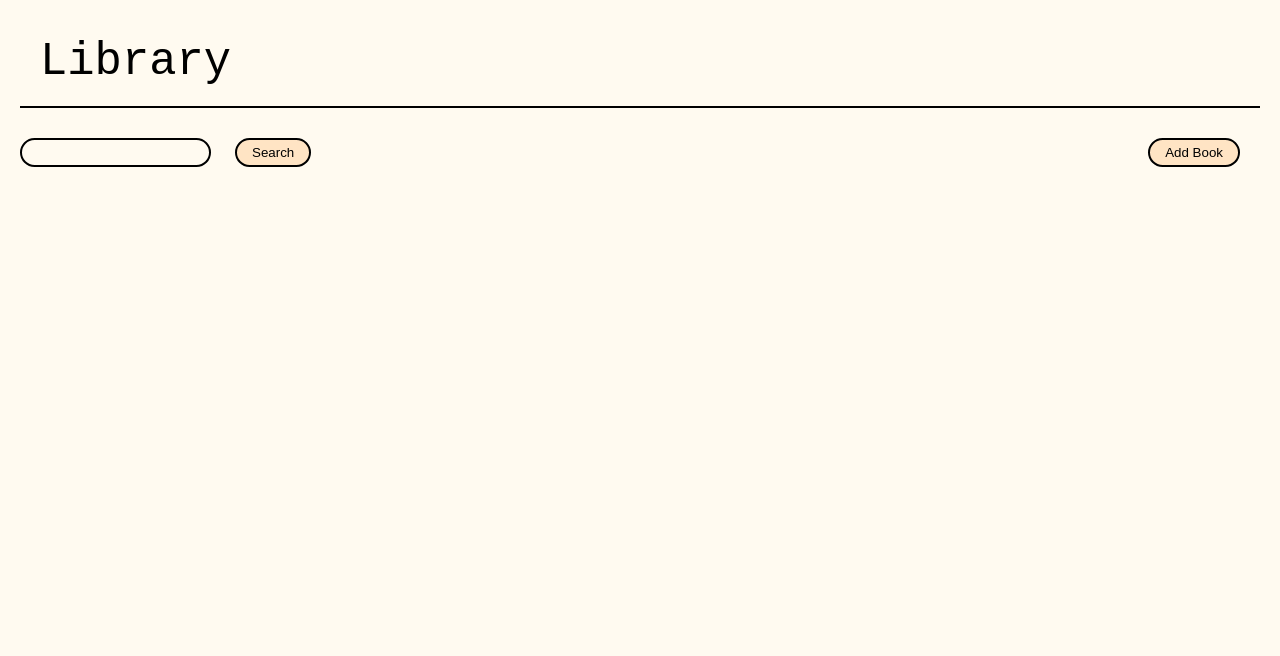
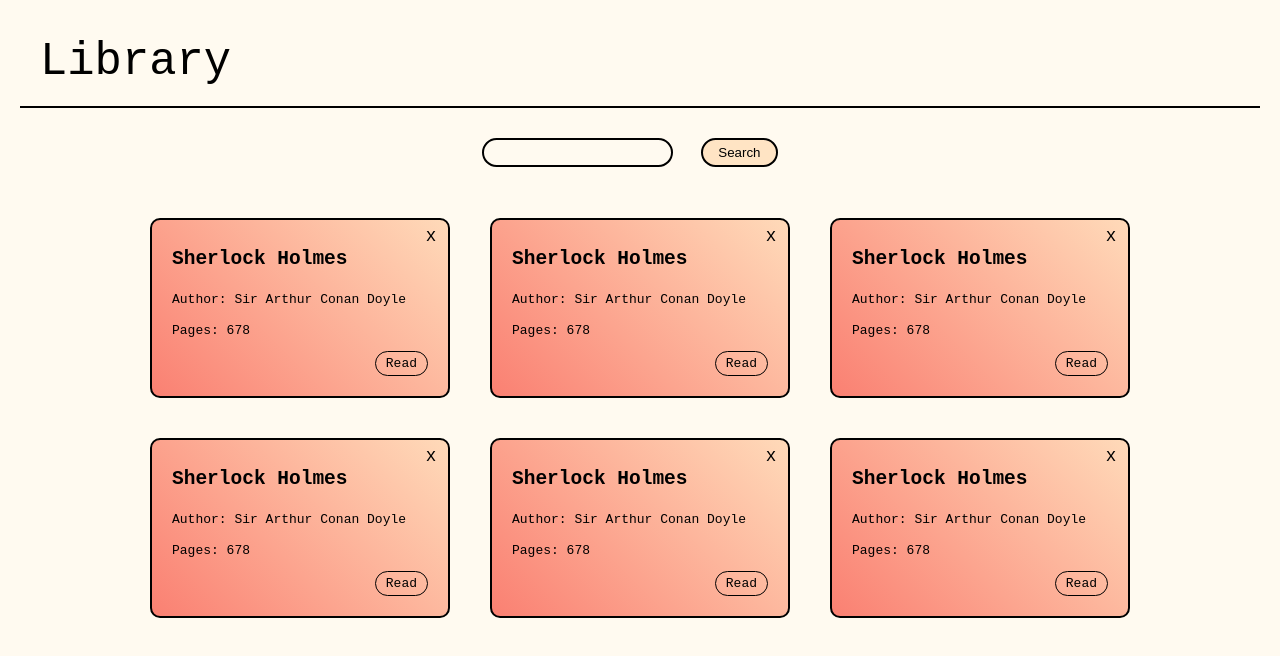
Before and after one commit to dwrik/library, a plain HTML site: page index.html in a window 1280 px wide. Drawn offline with Linux system fonts and the light colour scheme.

Commit message:
Added css for book cards

```diff
--- a/css/style.css
+++ b/css/style.css
@@ -6,6 +6,14 @@ div {
     border-radius: 10px;
 }
 */
+
+:root {
+    font-family: monospace;
+}
+
+* {
+    box-sizing: border-box;
+}
 
 body {
     background-color: floralwhite;
@@ -20,7 +28,6 @@ body {
 
 #title {
     font-size: 3.5em;
-    font-family: monospace;
     border-bottom: 2px solid black;
     padding: 20px;
 }
@@ -31,7 +38,7 @@ body {
     display: flex;
     flex-wrap: wrap;
     align-items: center;
-    justify-content: space-between;
+    justify-content: center;
     background-color: none;
     border-radius: 15px;
     margin: 20px auto;
@@ -61,3 +68,55 @@ body {
 #search-bar:focus {
     outline: none;
 }
+
+#card-container {
+    display: flex;
+    flex-wrap: wrap;
+    justify-content: center;
+}
+
+.card {
+    width: 300px;
+    height: 180px;
+    margin: 20px;
+    padding: 20px;
+    display: flex;
+    flex-direction: column;
+    justify-content: space-between;
+    border: 2px solid black;
+    border-radius: 10px;
+    background: linear-gradient(-135deg, peachpuff, salmon);
+    position: relative;
+}
+
+.card-title {
+    font-size: 1.5em;
+    font-weight: bold;
+    padding: 10px 0px;
+}
+
+.card-author, .card-pages, .card-read {
+    font-weight: medium;
+    padding: 5px 0px;
+}
+
+.card-close {
+    cursor: pointer;
+    font-size: 1.35em;
+    position: absolute;
+    top: 5%;
+    right: 4%;
+}
+
+.card-read {
+    cursor: pointer;
+    padding: 5px 10px;
+    width: fit-content;
+    align-self: flex-end;
+    border: 1px solid black;
+    border-radius: 15px;
+}
+
+.card-read:hover {
+    background-color: salmon;
+}
--- a/index.html
+++ b/index.html
@@ -17,10 +17,57 @@
                     <input id="search-bar" type="text">
                     <button id="search-button" class="buttons">Search</button>
                 </div>
-                <button class="buttons" id="add-button">Add Book</button>
+                <!--
+                    TODO: Make this button a floating one at the bottom right
+
+                    <button class="buttons" id="add-button">Add Book</button>
+                -->
             </div>
             <div id="card-container">
+                <div class="card">
+                    <span class="card-close">x</span>
+                    <div class="card-title">Sherlock Holmes</div>
+                    <div class="card-author">Author: Sir Arthur Conan Doyle</div>
+                    <div class="card-pages">Pages: 678</div>
+                    <div class="card-read">Read</div>
+                </div>
+                <div class="card">
+                    <span class="card-close">x</span>
+                    <div class="card-title">Sherlock Holmes</div>
+                    <div class="card-author">Author: Sir Arthur Conan Doyle</div>
+                    <div class="card-pages">Pages: 678</div>
+                    <div class="card-read">Read</div>
+                </div>
+                <div class="card">
+                    <span class="card-close">x</span>
+                    <div class="card-title">Sherlock Holmes</div>
+                    <div class="card-author">Author: Sir Arthur Conan Doyle</div>
+                    <div class="card-pages">Pages: 678</div>
+                    <div class="card-read">Read</div>
+                </div>
+                <div class="card">
+                    <span class="card-close">x</span>
+                    <div class="card-title">Sherlock Holmes</div>
+                    <div class="card-author">Author: Sir Arthur Conan Doyle</div>
+                    <div class="card-pages">Pages: 678</div>
+                    <div class="card-read">Read</div>
+                </div>
+                <div class="card">
+                    <span class="card-close">x</span>
+                    <div class="card-title">Sherlock Holmes</div>
+                    <div class="card-author">Author: Sir Arthur Conan Doyle</div>
+                    <div class="card-pages">Pages: 678</div>
+                    <div class="card-read">Read</div>
+                </div>
+                <div class="card">
+                    <span class="card-close">x</span>
+                    <div class="card-title">Sherlock Holmes</div>
+                    <div class="card-author">Author: Sir Arthur Conan Doyle</div>
+                    <div class="card-pages">Pages: 678</div>
+                    <div class="card-read">Read</div>
+                </div>
             </div>
         </div>
+        <script src="scripts/script.js"></script>
     </body>
 </html>
--- a/scripts/script.js
+++ b/scripts/script.js
@@ -0,0 +1,39 @@
+let library = [
+    {
+        title: 'Harry Potter',
+        author: 'J.K. Rowling',
+        pages: 599,
+        read: true,
+    },
+    {
+        title: 'Sherlock Holmes',
+        author: 'Sir Arthur Conan Doyle',
+        pages: 879,
+        read: false,
+    },
+    {
+        title: 'Digital Fortress',
+        author: 'Dan Brown',
+        pages: 389,
+        read: false,
+    },
+];
+
+// constructor function
+function Book(title, author, pages, read) {
+    this.title = title;
+    this.author = author;
+    this.pages = pages;
+    this.read = read;
+}
+
+function addBookToLibrary() {
+}
+
+function displayBooks() {
+    for (let index in library) {
+        console.log(library[index]);
+    }
+}
+
+displayBooks();
```
